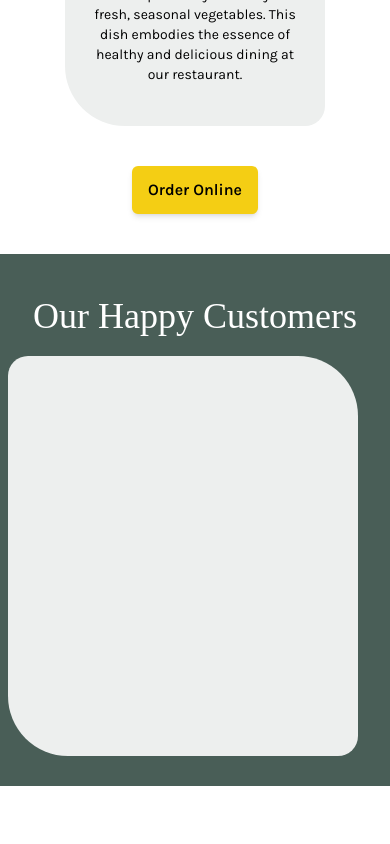
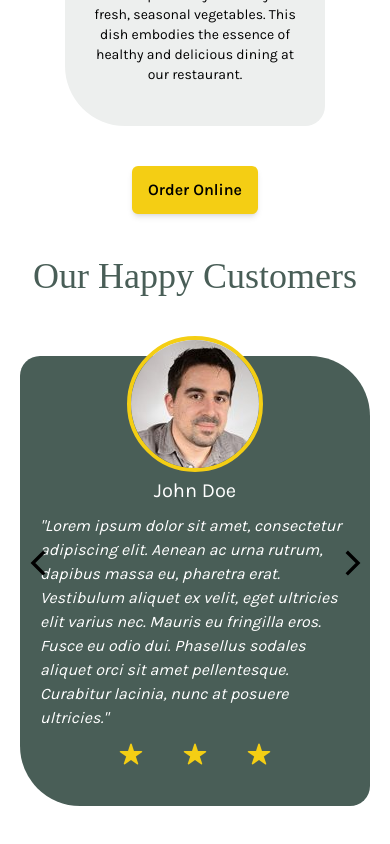
Before and after one commit to danisteb90/Little-Lemmon-Reservation-App, a React (Vite) app: page / in a window 390 px wide. Shown: the part 2267-3111 px from the top of the page. Before the commit the page ends 3053 px from the top, so only its background shows below. Built offline with nearby package versions, Linux system fonts and the light colour scheme; a web font is replaced by a local one.

Commit message:
Update to Testimonials

```diff
--- a/src/components/Testimonials.jsx
+++ b/src/components/Testimonials.jsx
@@ -5,31 +5,71 @@ import { useEffect, useRef, useState } from "react";
 
 const Testimonials = () => {
 
-    const [width, setWidth] = useState(0);
-    const carousel = useRef(0);
+    const [index, setIndex] = useState(0);
 
-    useEffect(() => {
-        setWidth(carousel.current.scrollWidth - carousel.current.offsetWidth);
-    }, [])
+    const slideLeft = () => {
+        if(index - 1 >= 0) {
+            setIndex(index - 1);
+        }
+    };
+
+    const  slideRight = () => {
+        if(index + 1 <= clients.length - 1) {
+            setIndex(index + 1);
+        }
+    }
 
     return (
-        <section className="w-screen h-fit bg-color-1 mt-[40px] py-[30px]">
-            <h1 className="font-Marzaki text-4xl text-center w-full mt-3 text-white">Our Happy Customers</h1>
+        <section className="relative w-screen h-fit md:mt-[40px] py-[30px]">
+            <h1 className="font-Marzaki text-4xl text-center w-full mt-3 text-color-1">Our Happy Customers</h1>
+            <div onClick={slideRight} className="absolute top-[50%] right-[5%] z-10 text-4xl cursor-pointer">
+                <ion-icon name="chevron-forward-sharp"></ion-icon>
+            </div>
+            <div onClick={slideLeft} className="absolute top-[50%] left-[5%] z-10 text-4xl cursor-pointer">
+                <ion-icon name="chevron-back-sharp"></ion-icon>
+            </div>
+            <div className="flex">
+                {
+                    clients.map((client, n) => {
+                        let position = n > index ? "nextCard" : n === index ? "activeCard" : "prevCard";
+                        return (
+                            <TextimonialsCard
+                                {...client}
+                                cardStyle = {position}
+                                key={client.id}
+                            />
+                        )
+                    })
+                }
+            </div>
+        </section>
+    );
+}
+
+export default Testimonials;
+
+
+{/*
+                Carousel with DRAG option
+                const [width, setWidth] = useState(0);
+                const carousel = useRef(0);
+
+                useEffect(() => {
+                    setWidth(carousel.current.scrollWidth - carousel.current.offsetWidth);
+                }, [])
+
             <motion.div className="flex items-center justify-center w-full">
-                <motion.div ref={carousel} className="flex w-[375px] md:w-[1200px] overflow-hidden">
+                <motion.div ref={carousel} className="flex w-[375px] md:w-[800px] overflow-hidden">
                     <motion.div drag='x' dragConstraints={{right: 0, left: -width}} whileTap={{cursor: 'grabbing'}} className="flex gap-[160px] cursor-grab">
                         {
                             clients.map((client) => {
                                 return (
-                                    <TextimonialsCard key={client.index} />
+                                    <TextimonialsCard
+                                        {...client}
+                                    />
                                 )
                             })
                         }
                     </motion.div>
                 </motion.div>
-            </motion.div>
-        </section>
-    );
-}
-
-export default Testimonials;
+            </motion.div>*/}
--- a/src/components/TextimonialsCard.jsx
+++ b/src/components/TextimonialsCard.jsx
@@ -1,8 +1,18 @@
+import dishes from "../data/Dishes";
 
-const TextimonialsCard = ({name, image, content }) => {
+const TextimonialsCard = ({name, image, content, cardStyle }) => {
     return (
-        <section className="relative bg-card-color min-w-[350px] md:w-[500px] h-[400px] rounded-tl-[20px] rounded-tr-[60px] rounded-bl-[60px] rounded-br-[20px] flex md:flex-col flex-row items-center justify-center mt-5 p-5">
-
+        <section className="w-full h-[550px]">
+            <div className={`${cardStyle} absolute bg-color-1 min-w-[350px] md:w-[700px] h-[450px] rounded-tl-[20px] rounded-tr-[60px] rounded-bl-[60px] rounded-br-[20px] flex flex-col items-center mt-[60px] p-5 transition-all duration-300 ease-in`}>
+                <img src={image} alt={name} className="absolute top-[-20px] z-20 rounded-full border-4 border-color-2"/>
+                <h2 className="text-[20px] md:text-[30px] md:mt-[120px] mt-[100px] text-white">{name}</h2>
+                <p className="md:mt-[40px] mt-2 italic md:px-8 text-white">{content}</p>
+                <div className="flex gap-10 text-color-2 text-2xl md:mt-10 mt-3">
+                    <ion-icon name="star"></ion-icon>
+                    <ion-icon name="star"></ion-icon>
+                    <ion-icon name="star"></ion-icon>
+                </div>
+            </div>
         </section>
     );
 }
--- a/src/data/Dishes.js
+++ b/src/data/Dishes.js
@@ -28,21 +28,21 @@ export default dishes;
 
 export const clients = [
     {
-        index: 1,
+        id: 1,
         name: 'John Doe',
-        image: {client1},
-        content: 'Lorem ipsum dolor sit amet consectetur adipisicing elit. Quidem, quisquam.'
+        image: client1,
+        content: '"Lorem ipsum dolor sit amet, consectetur adipiscing elit. Aenean ac urna rutrum, dapibus massa eu, pharetra erat. Vestibulum aliquet ex velit, eget ultricies elit varius nec. Mauris eu fringilla eros. Fusce eu odio dui. Phasellus sodales aliquet orci sit amet pellentesque. Curabitur lacinia, nunc at posuere ultricies."'
     },
     {
-        index: 2,
+        id: 2,
         name: 'Jennie Nichols',
-        image: {client2},
-        content: 'Lorem ipsum dolor sit amet consectetur adipisicing elit. Quidem, quisquam.'
+        image: client2,
+        content: '"Lorem ipsum dolor sit amet, consectetur adipiscing elit. Aenean ac urna rutrum, dapibus massa eu, pharetra erat. Vestibulum aliquet ex velit, eget ultricies elit varius nec. Mauris eu fringilla eros. Fusce eu odio dui. Phasellus sodales aliquet orci sit amet pellentesque. Curabitur lacinia, nunc at posuere ultricies."'
     },
     {
-        index: 3,
+        id: 3,
         name: 'Eric Dagsland',
-        image: {client3},
-        content: 'Lorem ipsum dolor sit amet consectetur adipisicing elit. Quidem, quisquam.'
+        image: client3,
+        content: '"Lorem ipsum dolor sit amet, consectetur adipiscing elit. Aenean ac urna rutrum, dapibus massa eu, pharetra erat. Vestibulum aliquet ex velit, eget ultricies elit varius nec. Mauris eu fringilla eros. Fusce eu odio dui. Phasellus sodales aliquet orci sit amet pellentesque. Curabitur lacinia, nunc at posuere ultricies."'
     }
 ]
--- a/src/index.css
+++ b/src/index.css
@@ -4,3 +4,18 @@
 @tailwind base;
 @tailwind components;
 @tailwind utilities;
+
+@layer components {
+
+    .prevCard {
+        @apply left-[calc(-5%)] opacity-0;
+    }
+
+    .activeCard {
+        @apply left-[50%] translate-x-[-50%];
+    }
+
+    .nextCard {
+        @apply left-[100%] translate-x-[calc(-100%_-_2rem)] opacity-0;
+    }
+}
```
